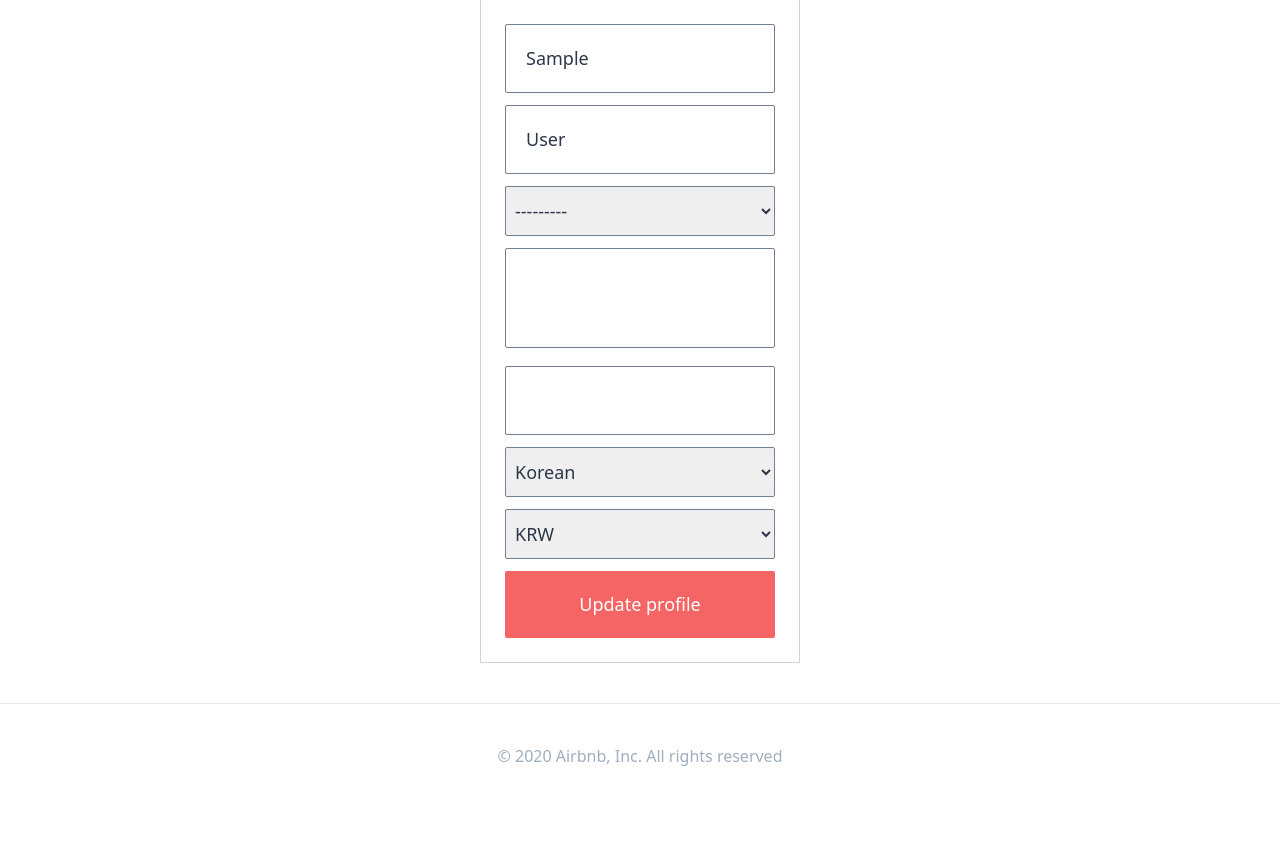
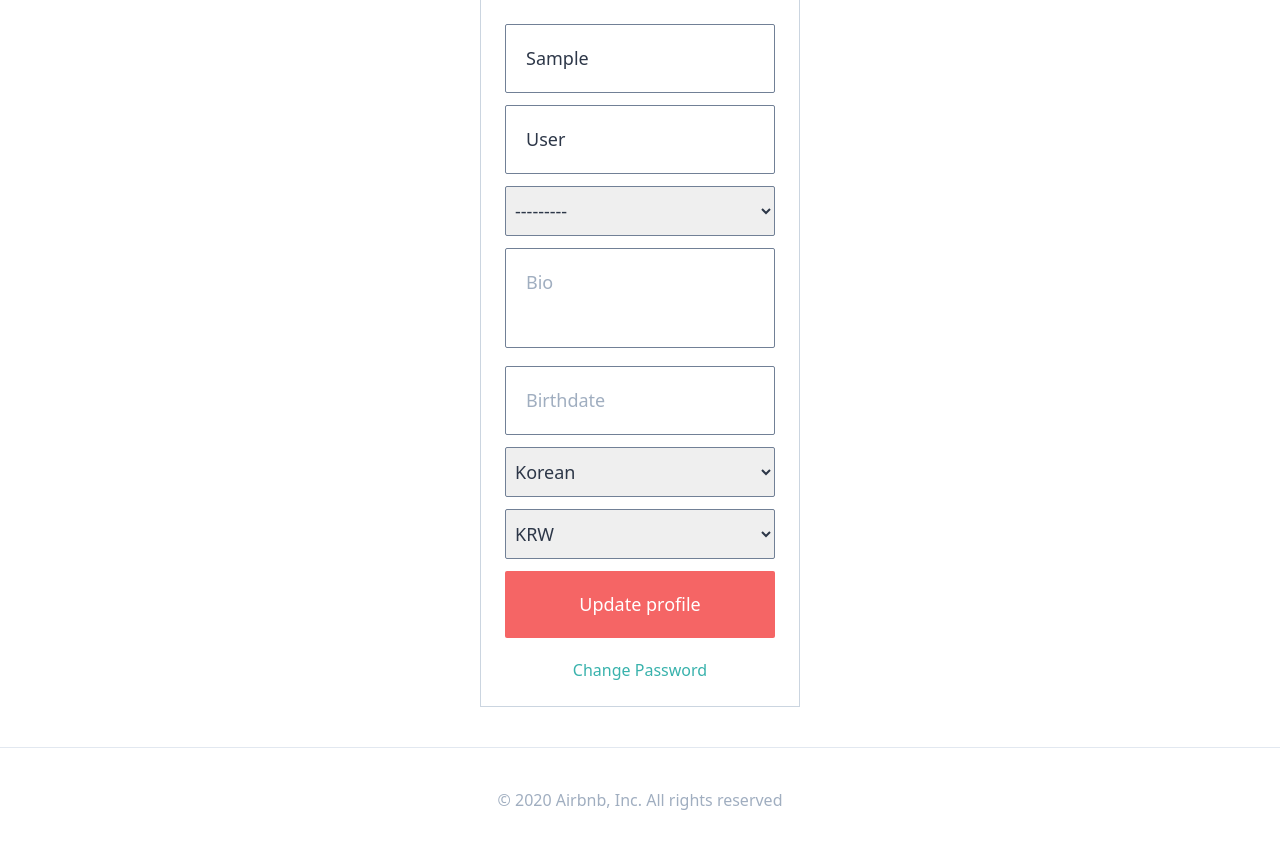
Before and after one commit to NamCheolKim/airbnb-clone, a Django app: page /users/update-profile/ in a window 1280 px wide. Shown: the part 97-949 px from the top of the page. Before the commit the page ends 863 px from the top, so only its background shows below. Run offline with Django 3.2, Linux system fonts and the light colour scheme; the visitor is signed in with stand-in values (Sample User, id 1); style sheets or scripts are compiled from the project's sources.

Commit message:
airbnb-clone

```diff
--- a/assets/scss/styles.scss
+++ b/assets/scss/styles.scss
@@ -76,16 +76,16 @@ form {
 .message {
   animation: messageFadeIn 5s ease-in-out forwards;
   &.error {
-    @apply bg-red-600;
+    @apply bg-red-600 w-auto;
   }
   &.info {
-    @apply bg-blue-500;
+    @apply bg-blue-500 w-auto;
   }
   &.success {
-    @apply bg-green-500;
+    @apply bg-green-500 w-auto;
   }
   &.warning {
-    @apply bg-yellow-400;
+    @apply bg-yellow-400 w-auto;
   }
 }
 
--- a/templates/users/update-profile.html
+++ b/templates/users/update-profile.html
@@ -13,7 +13,7 @@
 
         {% include 'mixins/auth/auth_form.html' with form=form cta="Update profile" %}
 
-        {% if object.login_method == "password" %}
+        {% if object.login_method == "email" %}
             <div class="mt-5">
                 <a href="{% url 'users:password' %}" class="text-teal-500 font-medium">Change Password</a>
             </div>
--- /dev/null
+++ b/users/mixins.py
@@ -0,0 +1,29 @@
+from django.contrib import messages
+from django.urls import reverse_lazy
+from django.shortcuts import redirect
+from django.contrib.auth.mixins import UserPassesTestMixin, LoginRequiredMixin
+
+
+class EmailLoginOnlyView(UserPassesTestMixin):
+    def test_func(self):
+        return self.request.user.login_method == "email"
+
+    def handle_no_permission(self):
+        messages.error(self.request, "Approaching abnormal path")
+        return redirect("core:home")
+
+
+class LoggedOutOnlyView(UserPassesTestMixin):
+
+    permission_denied_message = "Page not found"
+
+    def test_func(self):
+        return not self.request.user.is_authenticated
+
+    def handle_no_permission(self):
+        messages.error(self.request, "Approaching abnormal path")
+        return redirect("core:home")
+
+
+class LoggedInOnlyView(LoginRequiredMixin):
+    login_url = reverse_lazy("users:login")
--- a/users/views.py
+++ b/users/views.py
@@ -7,22 +7,30 @@ from django.shortcuts import redirect, reverse
 from django.contrib.auth import authenticate, login, logout
 from django.core.files.base import ContentFile
 from django.contrib import messages
-from . import forms, models
+from django.contrib.messages.views import SuccessMessageMixin
+from . import forms, models, mixins
 
 
-class LoginView(FormView):
+class LoginView(mixins.LoggedOutOnlyView, FormView):
 
     template_name = "users/login.html"
     form_class = forms.LoginForm
-    success_url = reverse_lazy("core:home")
 
     def form_valid(self, form):
         email = form.cleaned_data.get("email")
         password = form.cleaned_data.get("password")
         user = authenticate(self.request, username=email, password=password)
+        messages.success(self.request, f"Welcom back {user.last_name}")
         if user is not None:
             login(self.request, user)
         return super().form_valid(form)
+
+    def get_success_url(self):
+        next_arg = self.request.GET.get("next")
+        if next_arg is not None:
+            return next_arg
+        else:
+            return reverse("core:home")
 
 
 def log_out(request):
@@ -31,7 +39,7 @@ def log_out(request):
     return redirect(reverse("core:home"))
 
 
-class SignUpView(FormView):
+class SignUpView(mixins.LoggedOutOnlyView, FormView):
     template_name = "users/signup.html"
     form_class = forms.SignUpForm
     success_url = reverse_lazy("core:home")
@@ -44,6 +52,7 @@ class SignUpView(FormView):
         if user is not None:
             login(self.request, user)
         user.verify_email()
+        messages.success(self.request, f"Hi {user.last_name}")
         return super().form_valid(form)
 
 
@@ -263,7 +272,7 @@ class UserProfileView(DetailView):
     context_object_name = "user_obj"
 
 
-class UpdateProfileView(UpdateView):
+class UpdateProfileView(mixins.LoggedInOnlyView, SuccessMessageMixin, UpdateView):
     model = models.User
     template_name = "users/update-profile.html"
     fields = (
@@ -275,9 +284,33 @@ class UpdateProfileView(UpdateView):
         "language",
         "currency",
     )
+    success_message = "Profile Updated"
 
     def get_object(self, queryset=None):
         return self.request.user
 
-class UpdatePasswordView(PasswordChangeView):
+    def get_form(self, form_class=None):
+        form = super().get_form(form_class=form_class)
+        form.fields["birthdate"].widget.attrs = {"placeholder": "Birthdate"}
+        form.fields["first_name"].widget.attrs = {"placeholder": "First name"}
+        form.fields["last_name"].widget.attrs = {"placeholder": "Last name"}
+        form.fields["bio"].widget.attrs = {"placeholder": "Bio"}
+
+        return form
+
+
+class UpdatePasswordView(mixins.EmailLoginOnlyView, mixins.LoggedInOnlyView, SuccessMessageMixin, PasswordChangeView):
     template_name = "users/update-password.html"
+    success_message = "Password Updated"
+
+    def get_form(self, form_class=None):
+        form = super().get_form(form_class=form_class)
+        form.fields["old_password"].widget.attrs = {"placeholder": "Current password"}
+        form.fields["new_password1"].widget.attrs = {"placeholder": "New password"}
+        form.fields["new_password2"].widget.attrs = {
+            "placeholder": "Confirm new password"
+        }
+        return form
+
+    def get_success_url(self):
+        return self.request.user.get_absolute_url()
```
